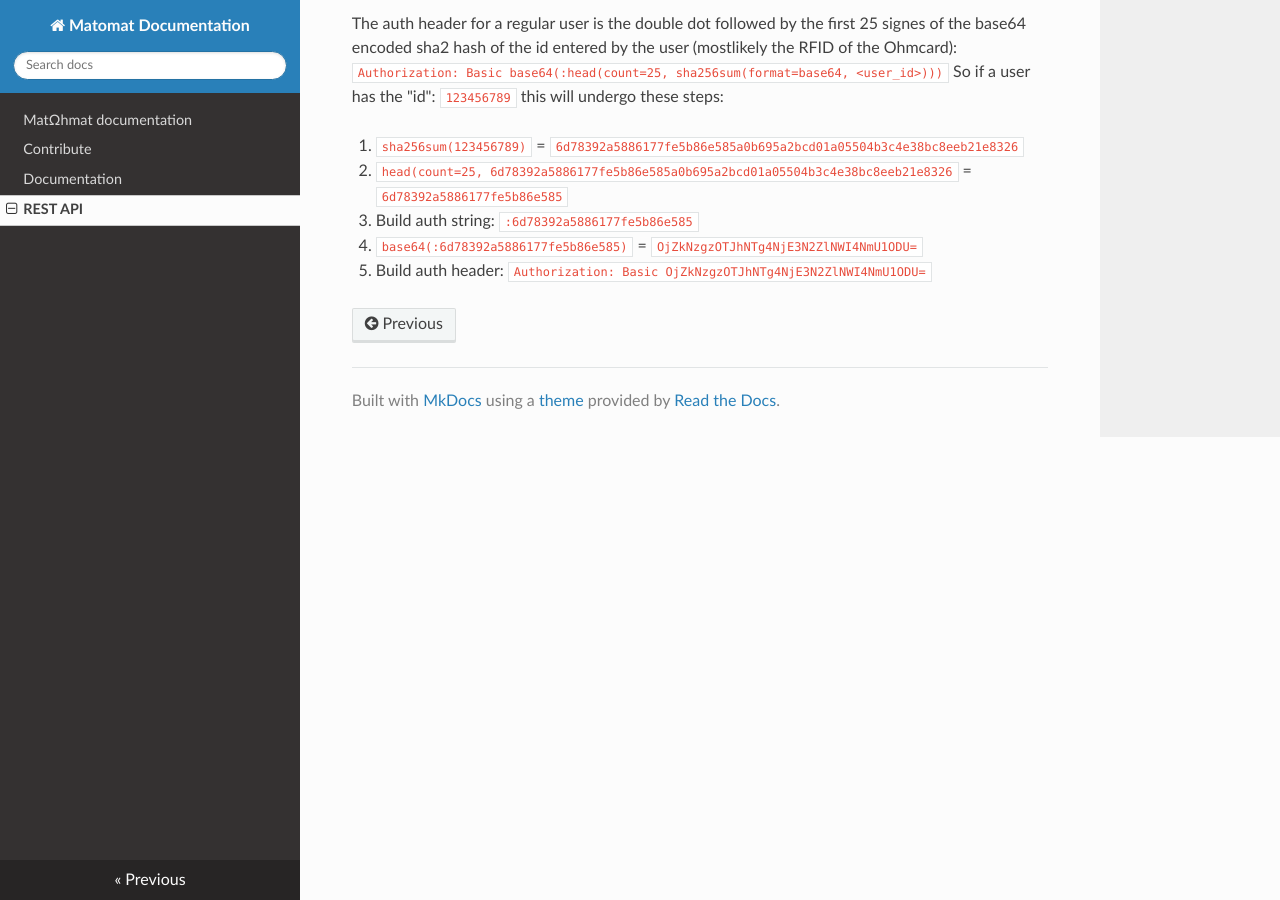
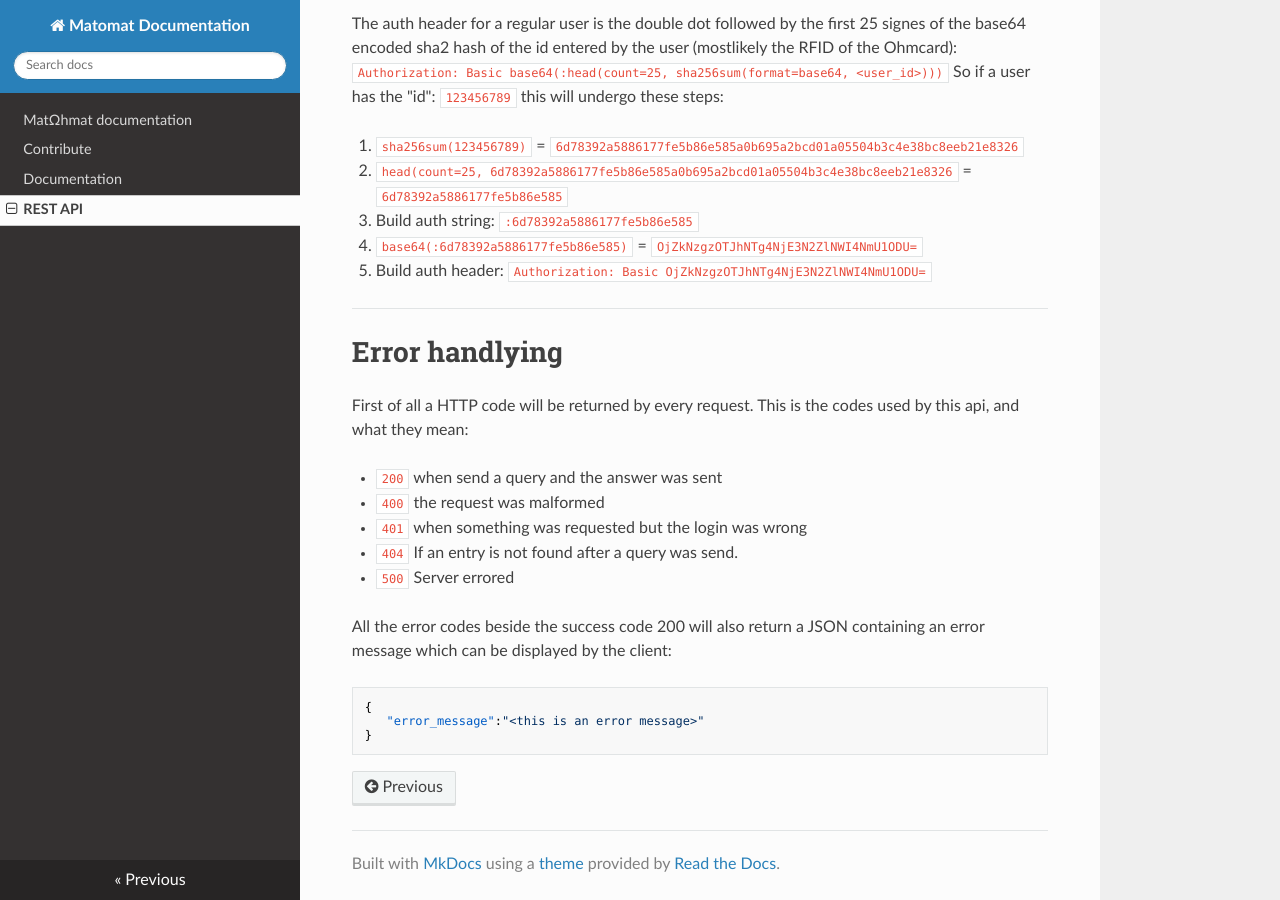
Before and after one commit to FSIN-ohm/Matomat-Documentation, an MkDocs documentation site: the page built from docs/rest_api.md, in a window 1280 px wide and 900 px high, scrolled down 9697 px. Built offline with MkDocs 1.6.1, drawn with Linux system fonts in a browser that asks for light colours; nearby versions of some CDN libraries.

Commit message:
update error based on http codes

````diff
--- a/docs/rest_api.md
+++ b/docs/rest_api.md
@@ -471,3 +471,23 @@
 3. Build auth string: `:6d78392a5886177fe5b86e585`
 4. `base64(:6d78392a5886177fe5b86e585)` = `OjZkNzgzOTJhNTg4NjE3N2ZlNWI4NmU1ODU=`
 5. Build auth header: `Authorization: Basic OjZkNzgzOTJhNTg4NjE3N2ZlNWI4NmU1ODU=`
+
+----
+
+# Error handlying
+
+First of all a HTTP code will be returned by every request. This is the codes used by this api, and what they mean:
+
+- `200` when send a query and the answer was sent
+- `400` the request was malformed
+- `401` when something was requested but the login was wrong
+- `404` If an entry is not found after a query was send.
+- `500` Server errored
+
+All the error codes beside the success code 200 will also return a JSON containing an error message which can be displayed by the client:
+
+```
+{
+   "error_message":"<this is an error message>"
+}
+```
````
